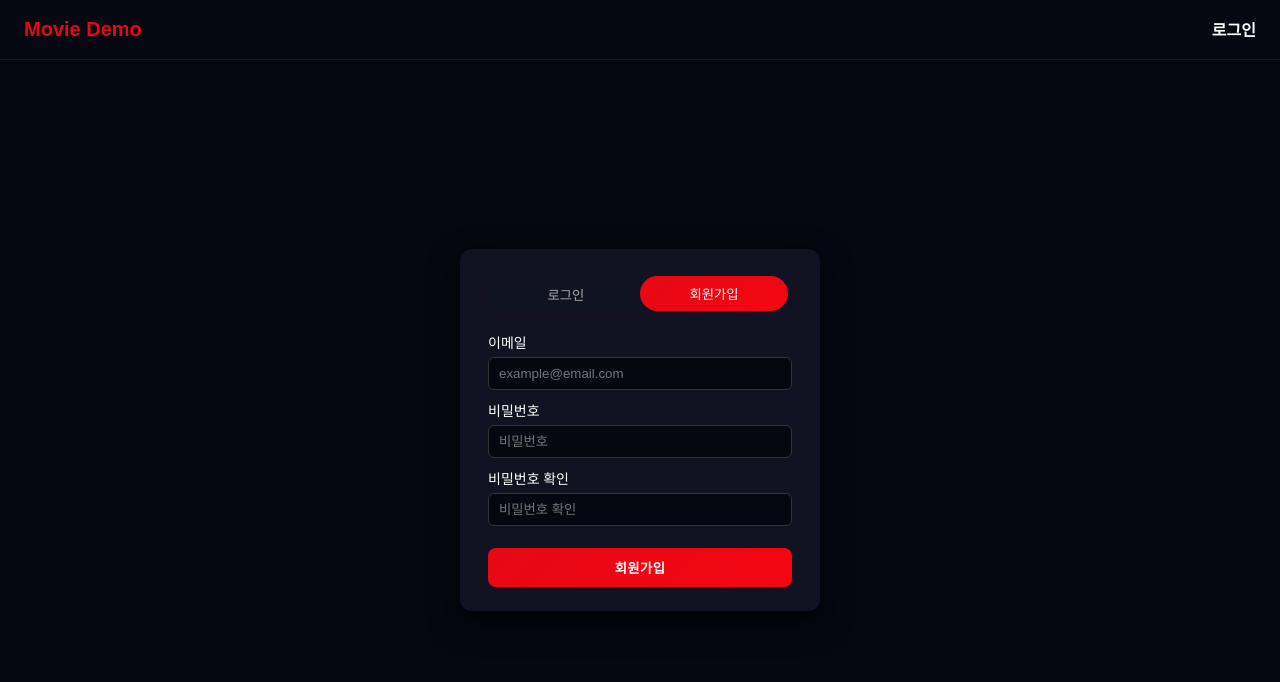
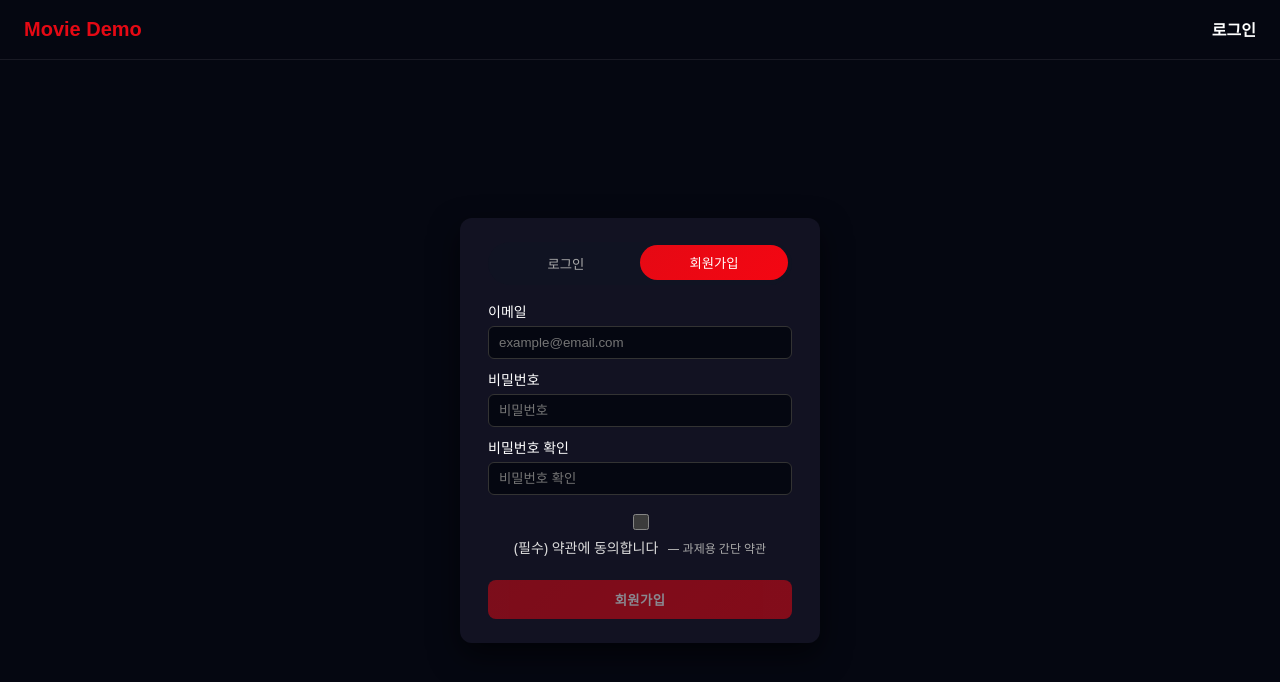
Before and after one commit to nasooh12/movie-app, a React app: page /signin in a window 1280 px wide. Both pictures are taken after a click on the button "회원가입". Shown: the top 682 px of the page. Built offline with nearby package versions, Linux system fonts and the light colour scheme; the HTML template or start-up script is replaced by a standard one.

Commit message:
feat: 로그인/회원가입 탭 전환 애니메이션 추가

```diff
--- a/src/pages/SignInPage.tsx
+++ b/src/pages/SignInPage.tsx
@@ -1,16 +1,38 @@
-import { useState } from "react";
+import { useEffect, useMemo, useState } from "react";
 import type { FormEvent } from "react";
 import { useNavigate } from "react-router-dom";
 import { useAuth } from "../context/AuthContext";
 import "../styles/auth.css";
 
+const LS_KEEP_LOGIN = "auth_keep_login"; // "1" | "0"
+const LS_REMEMBER_EMAIL = "auth_remember_email"; // string
+const LS_REMEMBER_PW = "auth_remember_password"; // string (과제 요구사항 때문에 저장)
+const LS_TERMS_VERSION = "auth_terms_version"; // string
+const TERMS_VERSION = "v1";
+
+function isValidEmail(email: string) {
+  // 너무 빡세지 않게, 과제용으로 충분한 수준
+  return /^[^\s@]+@[^\s@]+\.[^\s@]+$/.test(email.trim());
+}
+
 export default function SignInPage() {
   const [mode, setMode] = useState<"login" | "register">("login");
+
   const [email, setEmail] = useState("");
   const [password, setPassword] = useState("");
   const [passwordConfirm, setPasswordConfirm] = useState("");
+
+  // login 요구사항
+  const [rememberMe, setRememberMe] = useState(false);
+
+  // register 요구사항
+  const [agreeTerms, setAgreeTerms] = useState(false);
+
   const [error, setError] = useState<string | null>(null);
   const [info, setInfo] = useState<string | null>(null);
+
+  // 전환 애니메이션 재실행용 (mode 바뀔 때 form remount)
+  const [formKey, setFormKey] = useState(0);
 
   const { tryLogin, tryRegister } = useAuth();
   const navigate = useNavigate();
@@ -20,17 +42,67 @@ export default function SignInPage() {
     setInfo(null);
   };
 
+  const canSubmit = useMemo(() => {
+    if (!email.trim() || !password) return false;
+    if (!isValidEmail(email)) return false;
+
+    if (mode === "register") {
+      if (!passwordConfirm) return false;
+      if (password !== passwordConfirm) return false;
+      if (!agreeTerms) return false;
+    }
+    return true;
+  }, [agreeTerms, email, mode, password, passwordConfirm]);
+
+  // Remember me / keep login 초기 복원 + 자동 로그인
+  useEffect(() => {
+    const keep = localStorage.getItem(LS_KEEP_LOGIN) === "1";
+    const savedEmail = localStorage.getItem(LS_REMEMBER_EMAIL) ?? "";
+    const savedPw = localStorage.getItem(LS_REMEMBER_PW) ?? "";
+
+    if (savedEmail) {
+      setEmail(savedEmail);
+      setRememberMe(true);
+    }
+
+    // 약관 동의(이전 동의 여부) - 회원가입 탭 갔을 때 체크 기본값
+    const agreedVersion = localStorage.getItem(LS_TERMS_VERSION);
+    if (agreedVersion === TERMS_VERSION) setAgreeTerms(true);
+
+    // keep login이 켜져 있고, 저장된 계정이 있으면 자동 로그인 시도
+    // (과제 요구사항: LocalStorage에 id/pw 저장 + keep login)
+    if (keep && savedEmail && savedPw) {
+      const ok = tryLogin(savedEmail, savedPw);
+      if (ok) navigate("/");
+    }
+    // eslint-disable-next-line react-hooks/exhaustive-deps
+  }, []);
+
+  const switchMode = (next: "login" | "register") => {
+    if (next === mode) return;
+
+    resetMessages();
+    setMode(next);
+    setFormKey((k) => k + 1);
+
+    // 탭 전환 시 입력 UX
+    setPassword("");
+    if (next === "login") {
+      setPasswordConfirm("");
+    }
+  };
+
   const handleSubmit = (e: FormEvent) => {
     e.preventDefault();
     resetMessages();
 
-    if (!email || !password) {
+    const trimmedEmail = email.trim();
+
+    if (!trimmedEmail || !password) {
       setError("이메일과 비밀번호를 입력해주세요.");
       return;
     }
-
-    // 이메일 형식 간단 체크 (아주 간단한 버전)
-    if (!email.includes("@")) {
+    if (!isValidEmail(trimmedEmail)) {
       setError("이메일 형식이 올바르지 않습니다.");
       return;
     }
@@ -40,28 +112,45 @@ export default function SignInPage() {
         setError("비밀번호 확인이 일치하지 않습니다.");
         return;
       }
+      if (!agreeTerms) {
+        setError("약관에 동의해야 회원가입이 가능합니다.");
+        return;
+      }
 
-      const ok = tryRegister(email, password);
+      const ok = tryRegister(trimmedEmail, password);
       if (!ok) {
         setError("이미 존재하는 이메일입니다.");
         return;
       }
 
+      // 회원가입 성공 메시지 + 로그인 탭으로 전환
+      localStorage.setItem(LS_TERMS_VERSION, TERMS_VERSION);
       setInfo("회원가입이 완료되었습니다. 이제 로그인 해주세요.");
       setMode("login");
+      setFormKey((k) => k + 1);
       setPassword("");
       setPasswordConfirm("");
       return;
     }
 
     // mode === "login"
-    const ok = tryLogin(email, password);
+    const ok = tryLogin(trimmedEmail, password);
     if (!ok) {
       setError("이메일 또는 비밀번호가 올바르지 않습니다.");
       return;
     }
 
-    // 로그인 성공 → 홈으로 이동
+    // Remember me / keep login 저장
+    if (rememberMe) {
+      localStorage.setItem(LS_REMEMBER_EMAIL, trimmedEmail);
+      localStorage.setItem(LS_REMEMBER_PW, password); // 과제 요구사항 때문에 저장
+      localStorage.setItem(LS_KEEP_LOGIN, "1");
+    } else {
+      localStorage.removeItem(LS_REMEMBER_EMAIL);
+      localStorage.removeItem(LS_REMEMBER_PW);
+      localStorage.setItem(LS_KEEP_LOGIN, "0");
+    }
+
     navigate("/");
   };
 
@@ -72,26 +161,20 @@ export default function SignInPage() {
           <button
             type="button"
             className={mode === "login" ? "active" : ""}
-            onClick={() => {
-              resetMessages();
-              setMode("login");
-            }}
+            onClick={() => switchMode("login")}
           >
             로그인
           </button>
           <button
             type="button"
             className={mode === "register" ? "active" : ""}
-            onClick={() => {
-              resetMessages();
-              setMode("register");
-            }}
+            onClick={() => switchMode("register")}
           >
             회원가입
           </button>
         </div>
 
-        <form onSubmit={handleSubmit} className="auth-form">
+        <form key={`${mode}-${formKey}`} onSubmit={handleSubmit} className="auth-form">
           <label>
             이메일
             <input
@@ -99,6 +182,7 @@ export default function SignInPage() {
               value={email}
               onChange={(e) => setEmail(e.target.value)}
               placeholder="example@email.com"
+              autoComplete="email"
             />
           </label>
 
@@ -109,10 +193,12 @@ export default function SignInPage() {
               value={password}
               onChange={(e) => setPassword(e.target.value)}
               placeholder="비밀번호"
+              autoComplete={mode === "login" ? "current-password" : "new-password"}
             />
           </label>
 
           {mode === "register" && (
+            <>
               <label>
                 비밀번호 확인
                 <input
@@ -120,14 +206,39 @@ export default function SignInPage() {
                   value={passwordConfirm}
                   onChange={(e) => setPasswordConfirm(e.target.value)}
                   placeholder="비밀번호 확인"
+                  autoComplete="new-password"
                 />
+              </label>
+
+              <label className="auth-checkline">
+                <input
+                  type="checkbox"
+                  checked={agreeTerms}
+                  onChange={(e) => setAgreeTerms(e.target.checked)}
+                />
+                <span>
+                  (필수) 약관에 동의합니다
+                  <span className="auth-checkline-sub"> — 과제용 간단 약관</span>
+                </span>
+              </label>
+            </>
+          )}
+
+          {mode === "login" && (
+            <label className="auth-checkline">
+              <input
+                type="checkbox"
+                checked={rememberMe}
+                onChange={(e) => setRememberMe(e.target.checked)}
+              />
+              <span>Remember me (아이디 저장/자동 로그인)</span>
             </label>
           )}
 
           {error && <div className="auth-error">{error}</div>}
           {info && <div className="auth-info">{info}</div>}
 
-          <button type="submit" className="auth-submit">
+          <button type="submit" className="auth-submit" disabled={!canSubmit}>
             {mode === "login" ? "로그인" : "회원가입"}
           </button>
         </form>
--- a/src/styles/auth.css
+++ b/src/styles/auth.css
@@ -108,3 +108,46 @@
   box-shadow: 0 10px 24px rgba(0, 0, 0, 0.7);
   opacity: 0.95;
 }
+/* 탭 전환 애니메이션: form remount 시 실행됨 */
+.auth-form {
+  animation: authFadeSlide 220ms ease;
+}
+
+@keyframes authFadeSlide {
+  from {
+    opacity: 0;
+    transform: translateY(6px);
+  }
+  to {
+    opacity: 1;
+    transform: translateY(0);
+  }
+}
+
+/* 체크박스 라인 */
+.auth-checkline {
+  display: flex;
+  align-items: center;
+  gap: 10px;
+  margin-top: 6px;
+  font-size: 13px;
+  color: #ddd;
+}
+
+.auth-checkline input[type="checkbox"] {
+  width: 16px;
+  height: 16px;
+}
+
+.auth-checkline-sub {
+  color: #aaa;
+  font-size: 12px;
+  margin-left: 6px;
+}
+
+/* 버튼 disabled 표시 (없으면 추가) */
+.auth-submit:disabled {
+  opacity: 0.5;
+  cursor: not-allowed;
+  transform: none;
+}
```
Lines whose indentation alone changed are shown as unchanged.
